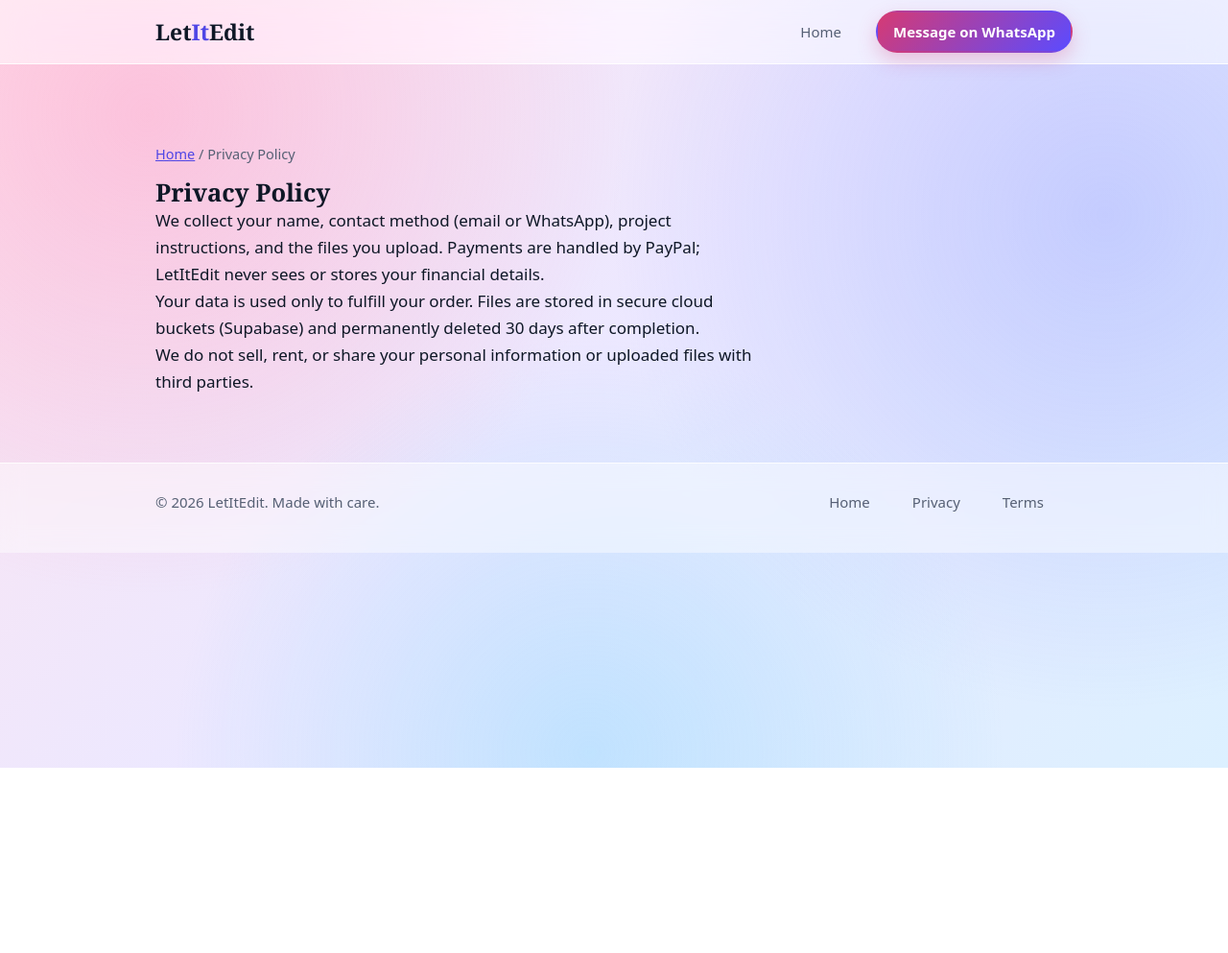
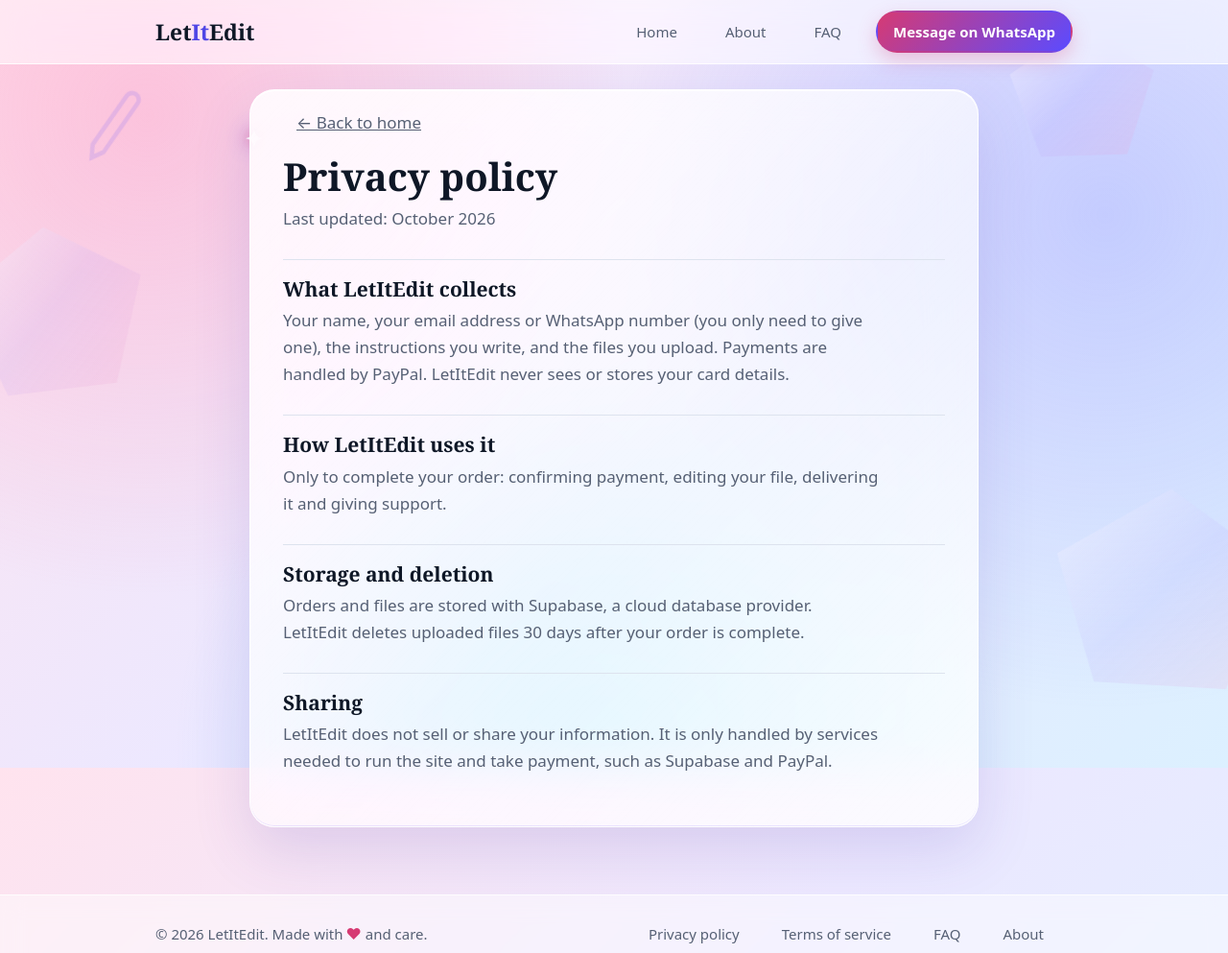
Before and after one commit to a103350601123/LetItEditt, a plain HTML site: page privacy.html in a window 1280 px wide. Shown: the top 993 px of the page at 96% size. Before the commit the page ends 800 px from the top, so only its background shows below. Drawn offline with Linux system fonts and the light colour scheme.

Commit message:
Update privacy.html

```diff
--- a/privacy.html
+++ b/privacy.html
@@ -3,15 +3,23 @@
 <title>Privacy Policy | LetItEdit</title>
 <link rel="stylesheet" href="/styles.css">
 </head><body>
-<header><div class="wrap bar"><a class="logo" href="/">Let<i>It</i>Edit</a><nav aria-label="Main"><a href="/">Home</a><a class="btn sm" href="https://wa.me/447393652862" target="_blank" rel="noopener">Message on WhatsApp</a></nav></div></header>
+<div class="tools" aria-hidden="true"><svg viewBox="0 0 24 24" fill="none" stroke="currentColor" stroke-width="1.4"><path d="M3 21l1-4L17.5 3.5a2.1 2.1 0 013 3L7 20z"/></svg></div>
+<div class="gems" aria-hidden="true"><i></i><i></i><i></i><b>✦</b><b>✦</b><b>✦</b></div>
+<header><div class="wrap bar"><a class="logo" href="/">Let<i>It</i>Edit</a><nav aria-label="Main"><a href="/">Home</a><a href="/about.html">About</a><a href="/faq.html">FAQ</a><a class="btn sm" href="https://wa.me/923456006438" target="_blank" rel="noopener">Message on WhatsApp</a></nav></div></header>
 <main class="wrap">
-<section class="card">
-<p class="fine"><a href="/">Home</a> / Privacy Policy</p>
-<h1>Privacy Policy</h1>
-<p>We collect your name, contact method (email or WhatsApp), project instructions, and the files you upload. Payments are handled by PayPal; LetItEdit never sees or stores your financial details.</p>
-<p>Your data is used only to fulfill your order. Files are stored in secure cloud buckets (Supabase) and permanently deleted 30 days after completion.</p>
-<p>We do not sell, rent, or share your personal information or uploaded files with third parties.</p>
-</section>
+<div class="page">
+<a class="back" href="/">&larr; Back to home</a>
+<h1>Privacy policy</h1>
+<p class="upd">Last updated: October 2026</p>
+<h2>What LetItEdit collects</h2>
+<p>Your name, your email address or WhatsApp number (you only need to give one), the instructions you write, and the files you upload. Payments are handled by PayPal. LetItEdit never sees or stores your card details.</p>
+<h2>How LetItEdit uses it</h2>
+<p>Only to complete your order: confirming payment, editing your file, delivering it and giving support.</p>
+<h2>Storage and deletion</h2>
+<p>Orders and files are stored with Supabase, a cloud database provider. LetItEdit deletes uploaded files 30 days after your order is complete.</p>
+<h2>Sharing</h2>
+<p>LetItEdit does not sell or share your information. It is only handled by services needed to run the site and take payment, such as Supabase and PayPal.</p>
+</div>
 </main>
-<footer><div class="wrap"><span>© 2026 LetItEdit. Made with care.</span><span><a href="/">Home</a><a href="/privacy.html">Privacy</a><a href="/terms.html">Terms</a></span></div></footer>
+<footer><div class="wrap"><span>© 2026 LetItEdit. Made with <span class="heart">♥</span> and care.</span><span><a href="/privacy.html">Privacy policy</a><a href="/terms.html">Terms of service</a><a href="/faq.html">FAQ</a><a href="/about.html">About</a></span></div></footer>
 </body></html>
```
